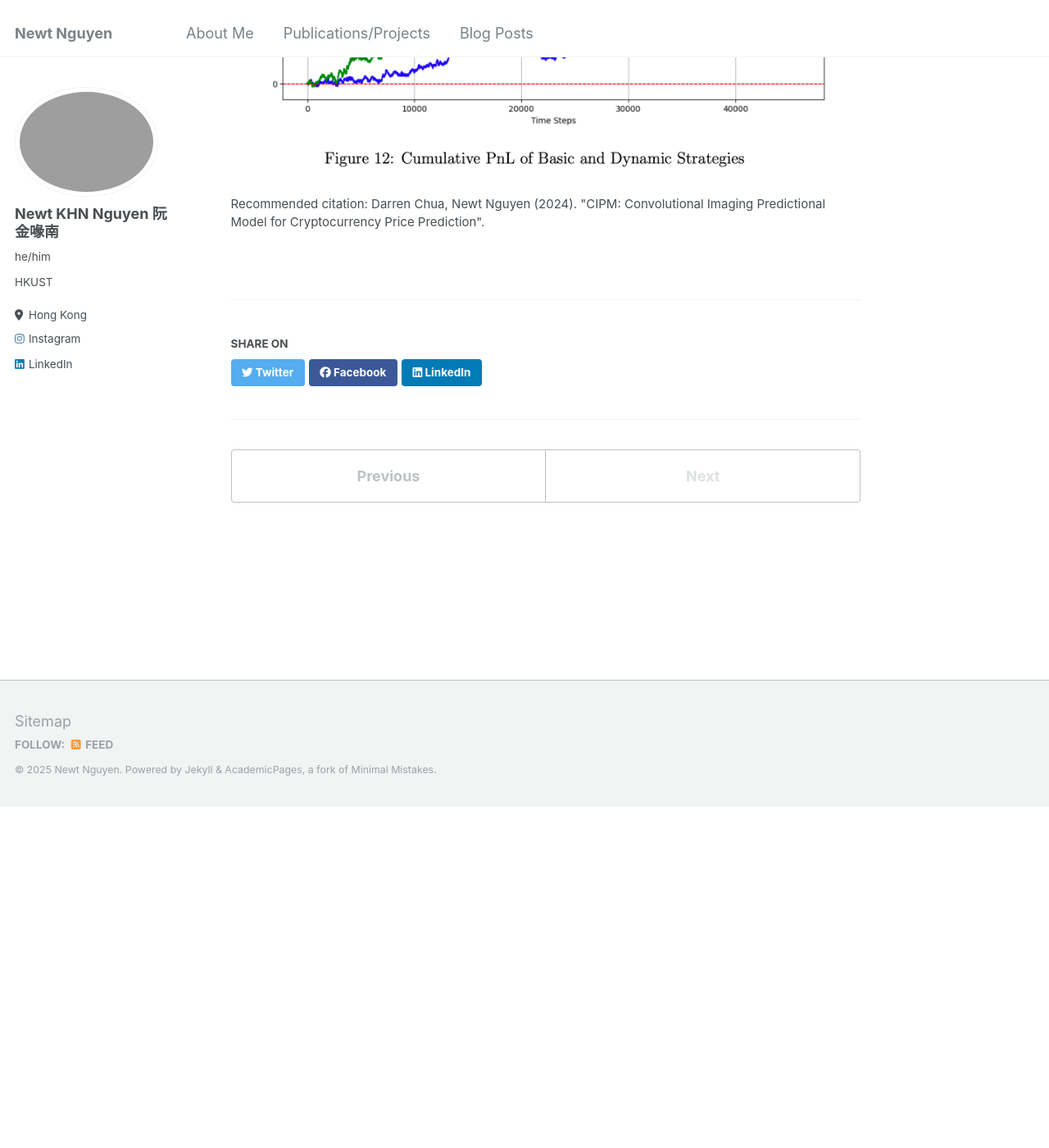
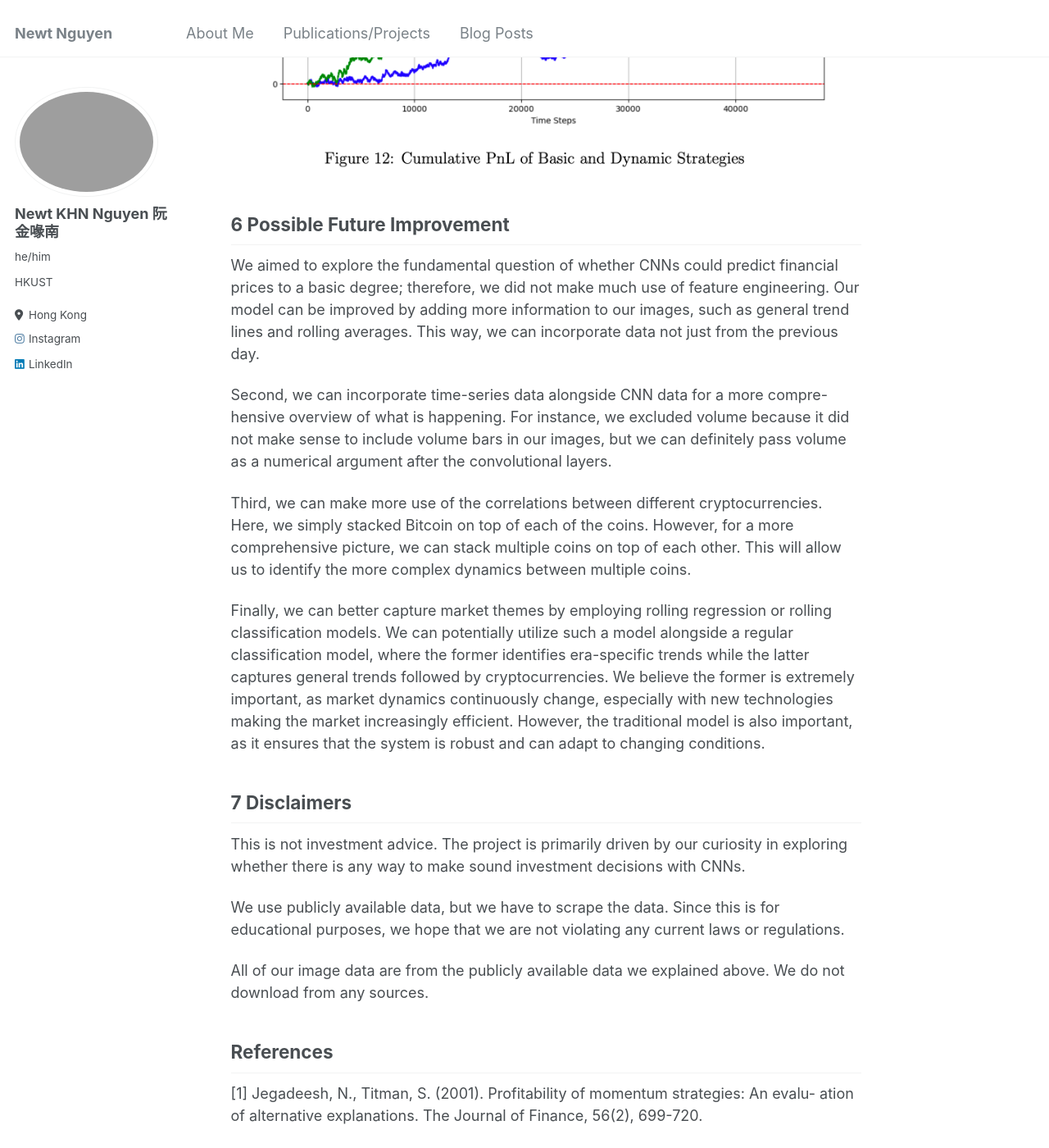
Before and after one commit to newtdes/newtdes.github.io, a Jekyll site: the page built from _publications/2024-11-28-comp4211-project.md, in a window 1280 px wide and 1400 px high, scrolled down 19125 px. Shown: the whole window at 82% size. Built offline with Jekyll 4.4.1, drawn with Linux system fonts in a browser that asks for light colours; before the commit the page ends 20109 px from its top, so only the background shows below that; some of the changed text lies outside the part shown.

Commit message:
Add new details

```diff
--- a/_publications/2024-11-28-comp4211-project.md
+++ b/_publications/2024-11-28-comp4211-project.md
@@ -422,3 +422,50 @@ remarkable Sharpe Ratio of 1.81. This is evidenced in the graphs below, where th
 green line trends steadily upward.
 
 ![Figure 12](../images/comp4211-figure12.png)
+
+## 6 Possible Future Improvement
+
+We aimed to explore the fundamental question of whether CNNs could predict financial
+prices to a basic degree; therefore, we did not make much use of feature engineering.
+Our model can be improved by adding more information to our images, such as general
+trend lines and rolling averages. This way, we can incorporate data not just from the
+previous day.
+
+Second, we can incorporate time-series data alongside CNN data for a more compre-
+hensive overview of what is happening. For instance, we excluded volume because it
+did not make sense to include volume bars in our images, but we can definitely pass
+volume as a numerical argument after the convolutional layers.
+
+Third, we can make more use of the correlations between different cryptocurrencies.
+Here, we simply stacked Bitcoin on top of each of the coins. However, for a more
+comprehensive picture, we can stack multiple coins on top of each other. This will
+allow us to identify the more complex dynamics between multiple coins.
+
+Finally, we can better capture market themes by employing rolling regression or rolling classification models. We can potentially utilize such a model alongside a regular classification model, where the former identifies era-specific trends while the latter captures general trends followed by cryptocurrencies. We believe the former is extremely important, as market dynamics continuously change, especially with new technologies making the market increasingly efficient. However, the traditional model is also important, as it ensures that the system is robust and can adapt to changing conditions.
+
+## 7 Disclaimers
+
+This is not investment advice. The project is primarily driven by our curiosity in
+exploring whether there is any way to make sound investment decisions with CNNs.
+
+We use publicly available data, but we have to scrape the data. Since this is for
+educational purposes, we hope that we are not violating any current laws or regulations.
+
+All of our image data are from the publicly available data we explained above. We do
+not download from any sources.
+
+## References
+
+[1] Jegadeesh, N., Titman, S. (2001). Profitability of momentum strategies: An evalu-
+ation of alternative explanations. The Journal of Finance, 56(2), 699-720.
+
+[2] Balvers, et al. (2000). Mean Reversion across National Stock Markets and Para-
+metric Contrarian Investment Strategies. The Journal of Finance, 55(2), 745-772.
+
+[3] Colianni, S., Rosales, S., Signorotti, M. (2015). Algorithmic trading of cryptocurrency based on Twitter sentiment analysis. arXiv preprint arXiv:1508.00085.
+
+[4] Mellon W. (1964). On the use of time series analysis for financial prediction. The Journal of Finance, 19(2), 170-185.
+
+[5] Dobrev, Dobrislav (2007). Capturing the volatility from large price moves: Gener-
+alized range theory with applications. Working paper, Kellog School, Northwestern
+University.
```
